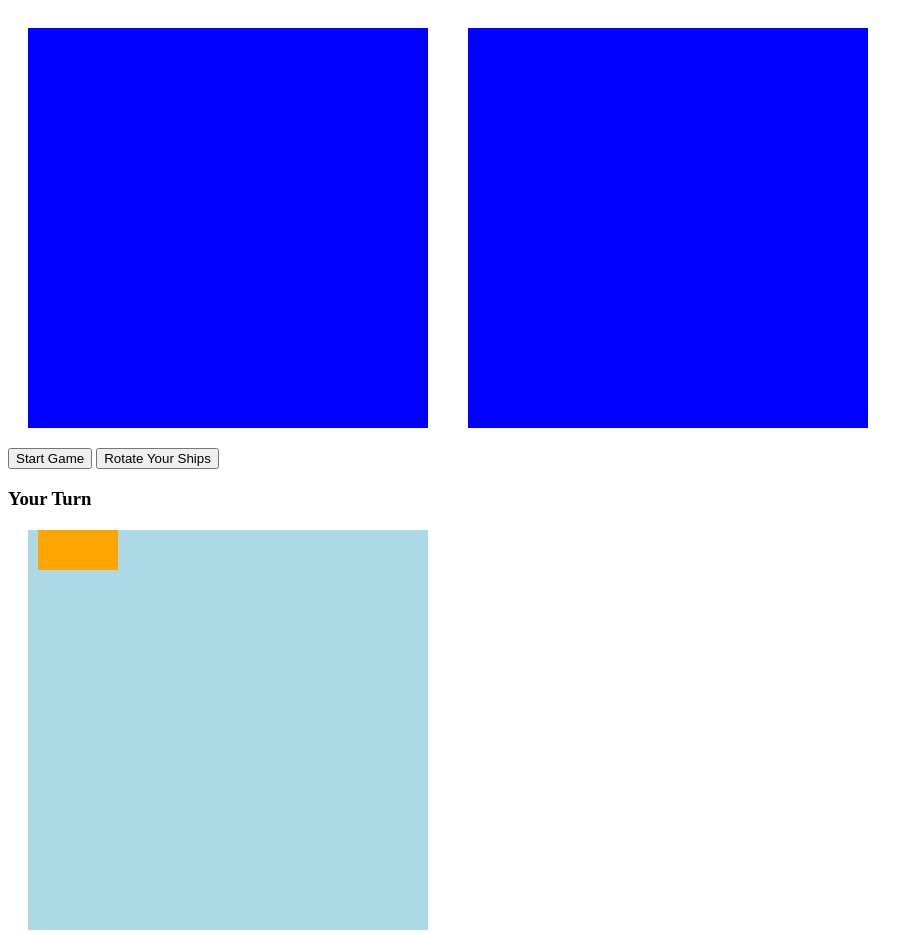
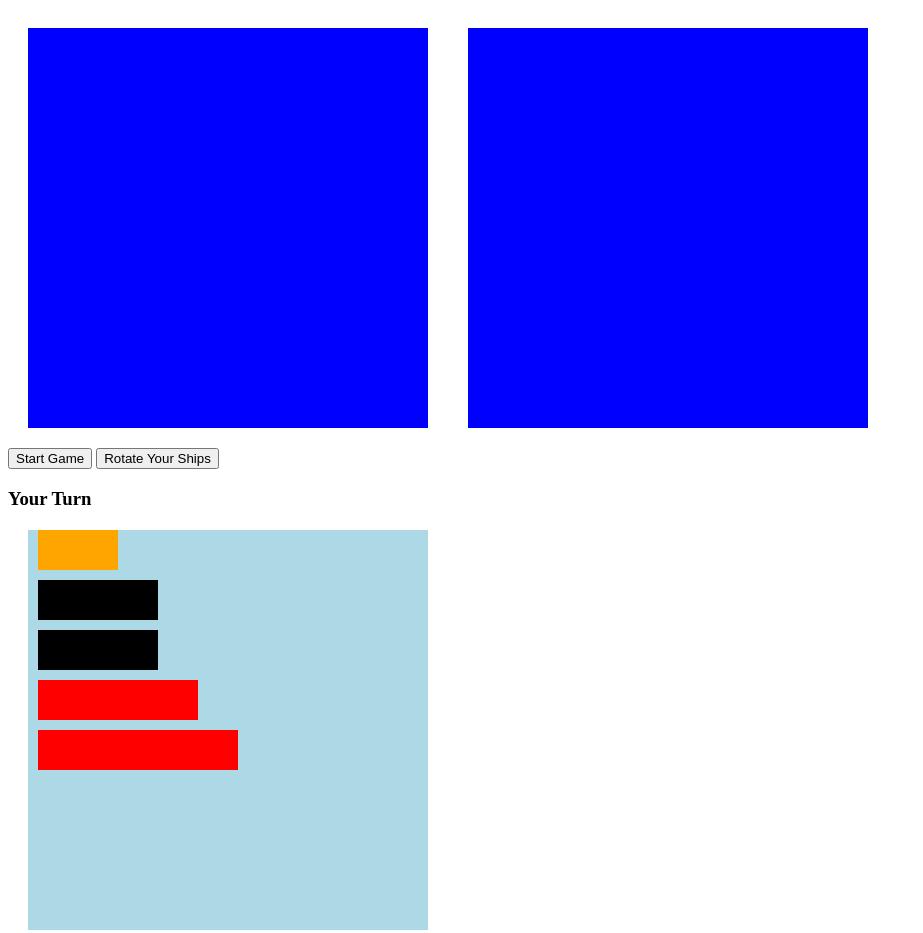
Before and after one commit to ShannonTJ/javascript-battleship, a plain HTML site: page index.html in a window 1280 px wide. Shown: the whole page, without its empty margins (0-923 px from the left). Drawn offline with Linux system fonts and the light colour scheme.

Commit message:
css styling

```diff
--- a/style.css
+++ b/style.css
@@ -33,6 +33,31 @@
   display: flex;
 }
 
+.submarine-container,
+.cruiser-container {
+  width: 120px;
+  height: 40px;
+  background-color: black;
+  margin: 10px;
+  display: flex;
+}
+
+.battleship-container {
+  width: 160px;
+  height: 40px;
+  background-color: red;
+  margin: 10px;
+  display: flex;
+}
+
+.carrier-container {
+  width: 200px;
+  height: 40px;
+  background-color: red;
+  margin: 10px;
+  display: flex;
+}
+
 .ship div {
   width: 40px;
   height: 40px;
```
